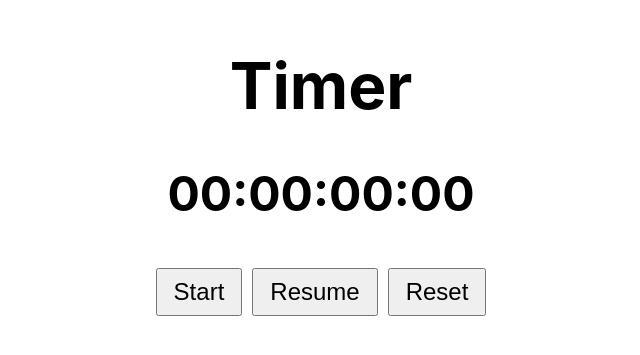
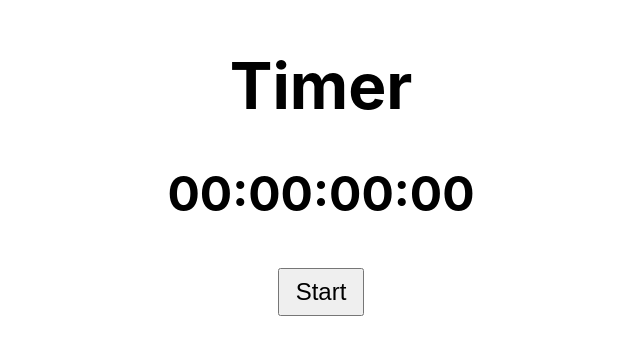
Before and after one commit to Youngpwd/react-timer, a React (Create React App) app: page / in a window 1280 px wide. Shown: the part 305-660 px from the top of the page, without its empty margins (319-959 px from the left). Built offline with nearby package versions, Linux system fonts and the light colour scheme.

Commit message:
fix button display

```diff
--- a/src/components/Buttons/Buttons.js
+++ b/src/components/Buttons/Buttons.js
@@ -6,8 +6,8 @@ export function Buttons({ start, stop, reset, timerOn, time }) {
     <div className="buttons">
       {!timerOn && time === 0 && <button onClick={start}>Start</button>}
       {timerOn && <button onClick={stop}>Stop</button>}
-      {!timerOn && <button onClick={start}>Resume</button>}
-      {!timerOn && <button onClick={reset}>Reset</button>}
+      {!timerOn && time > 0 && <button onClick={start}>Resume</button>}
+      {!timerOn && time > 0 && <button onClick={reset}>Reset</button>}
     </div>
   );
 }
```
